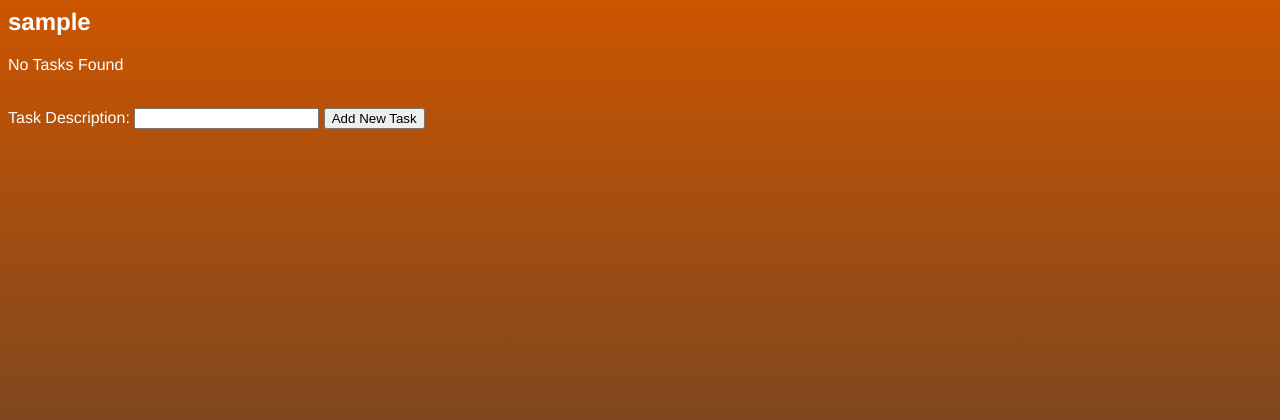
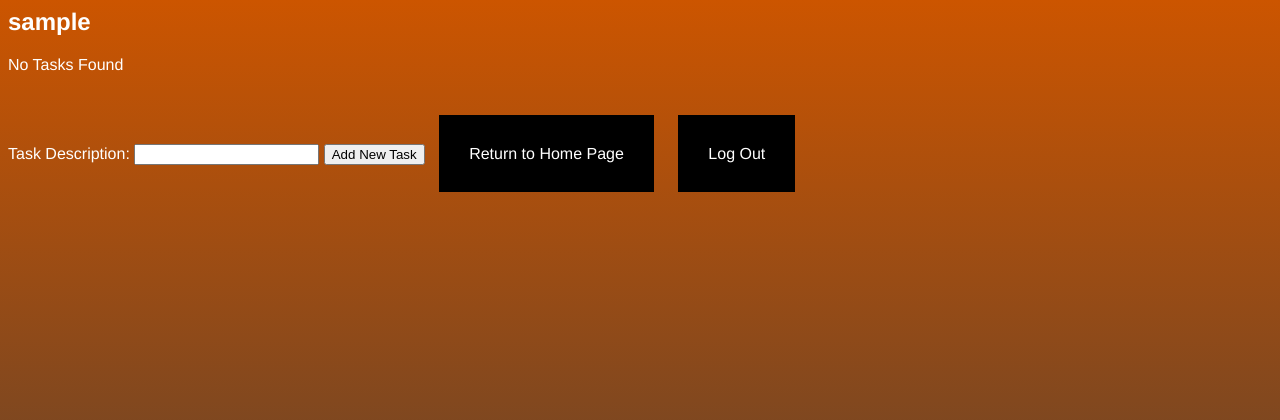
Before and after one commit to sashort/DjangoTest2, a Django app: page /tasks in a window 1280 px wide. Shown: the top 420 px of the page. Run offline with Django 4.2, Linux system fonts and the light colour scheme; the visitor is signed in with stand-in values (Sample User, id 1); data that the repository does not hold is empty.

Commit message:
Changed Template

```diff
--- a/templates/task_list.html
+++ b/templates/task_list.html
@@ -59,7 +59,7 @@
 				<tbody>
 					<tr>
 						<td>⚠️</td>
-						<td>Task 1: Sign in or create a new account</td>
+						<td>Task 1: Log In or Sign Up</td>
 					</tr>
 				</tbody>
 			</table>
@@ -67,11 +67,15 @@
 	{% endif %}
 	{% if user.is_authenticated %}
 		<br>
+		<br>
+		<br>
 		<form method="post" id="frm">
 			{% csrf_token %}
 			<label for="description">Task Description:</label>
 			<input type="text" name="description">
 			<button name="action" value="add">Add New Task</button>
+			<a href="">Return to Home Page</a>
+			<a href="{% url 'logout' %}">Log Out</a>
 		</form>
 	{% else %}
 		<a href="{% url 'login' %}">Log In</a>
```
